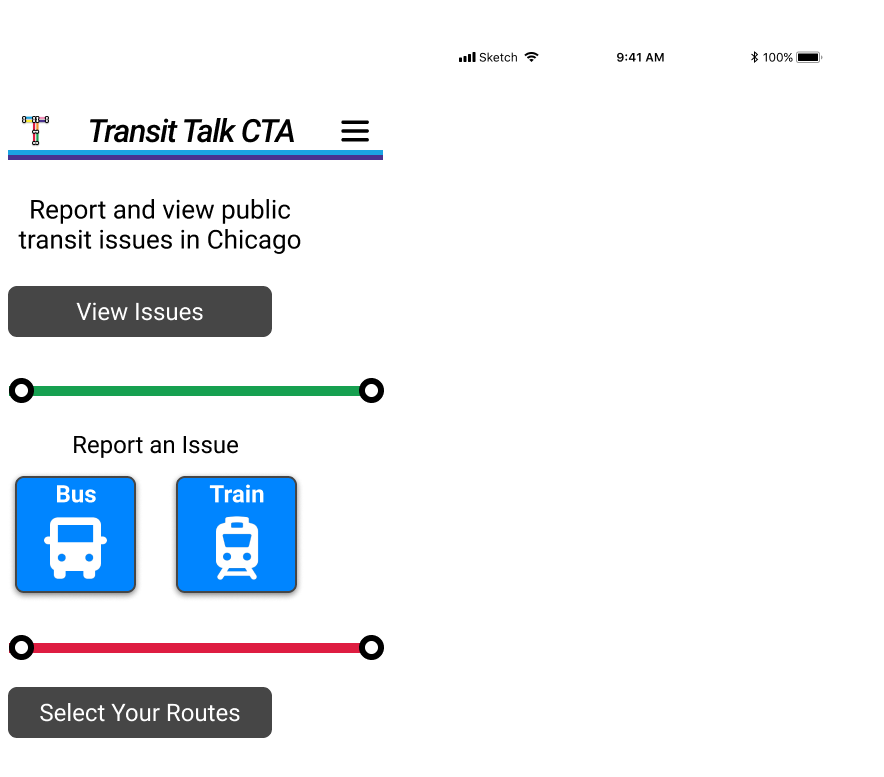
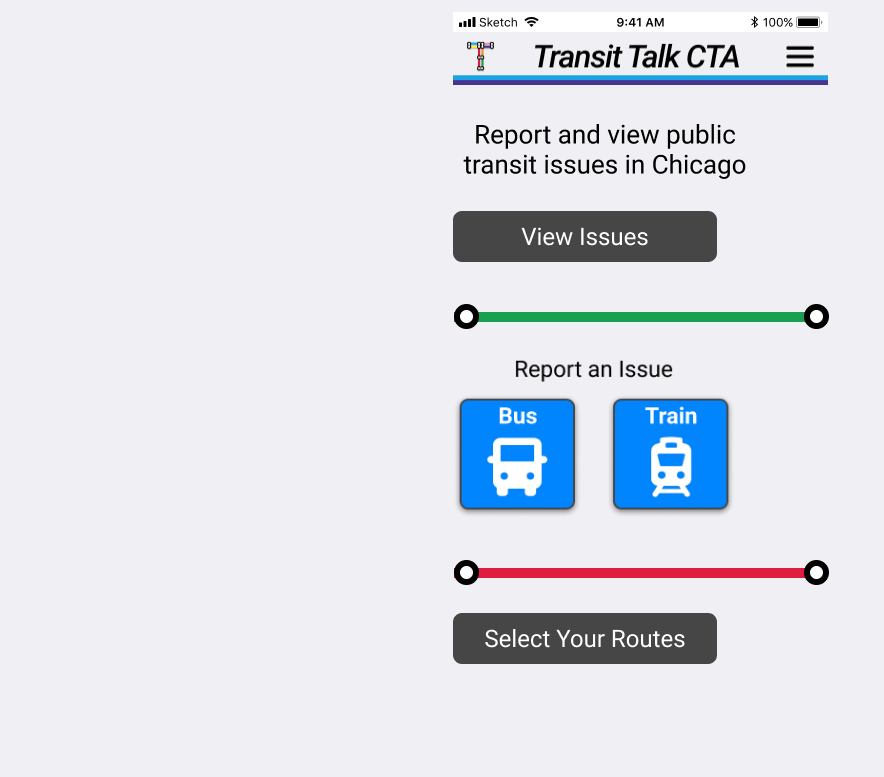
Before and after one commit to andreanthony/andreanthony.github.io, a Jekyll site: the page landingscreen.html, which Jekyll copies as it is, in a window 1280 px wide. Shown: the top 777 px of the page, without its empty margins (0-884 px from the left). Built offline with Jekyll 4.4.1, drawn with Linux system fonts in a browser that asks for light colours.

Commit message:
Update landingscreen.html

```diff
--- a/landingscreen.html
+++ b/landingscreen.html
@@ -5,13 +5,18 @@
   <link href="stylesheet.css" rel="stylesheet" type="text/css">
   <title>Landing Screen</title>
 </head>
-<body>
- <div id="bar"><p><img src="/Black.png" alt="bar" /></p></div>
- <div id="header"><p><img src="/header.png" alt="header" /></p></div>
+<body style="
+  margin: auto;
+  background-color: #EFEFF4;
+  height: 667px;
+  width: 375px;
+">
+ <div id="bar"><p style="margin: 0px; height: 0px;"><img src="/Black.png" alt="bar" /></p></div>
+ <div id="header"><p><img style="height: 50px; width: 375px;" src="/header.png" alt="header" /></p></div>
  <div id="maintext"><p><img src="/mainText.png" alt="maintext" /></p></div>
  <div id="mainbutton"><p><img src="/main-button.png" alt="mainbutton" /></p></div>
  <div id="separatorgreen"><p><img src="/green.png" alt="separatorgreen" /></p></div>
- <div id="reportissue"><p><img src="/reportAnIssue.png" alt="separatorgreen" /></p></div>
+ <div id="reportissue"><p><img style="width: 282px; height: 162px;" src="/reportAnIssue.png" alt="separatorgreen" /></p></div>
  <div id="separatorred"><p><img src="/red.png" alt="separatorred" /></p></div>
  <div id="mainbutton"><p><img src="/main-button-1.png" alt="mainbutton1" /</p></div>
 </body>
```
